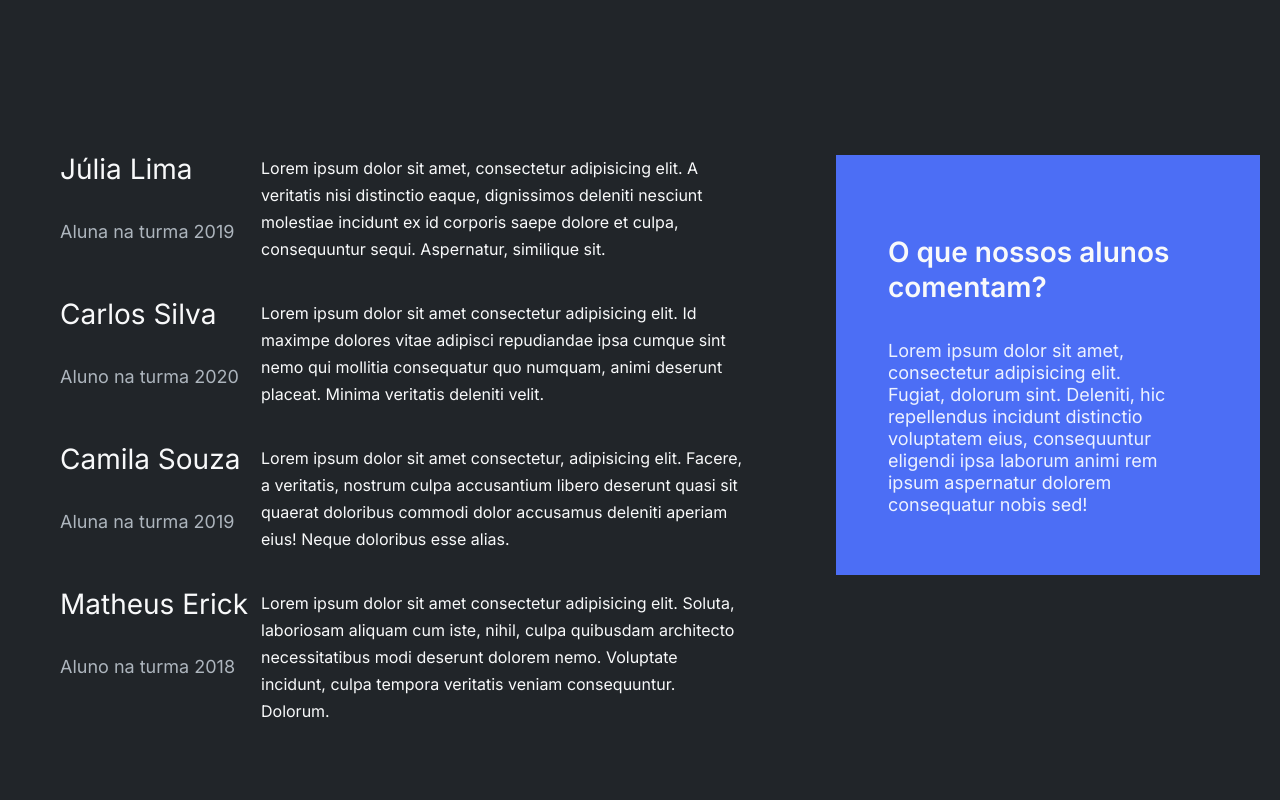
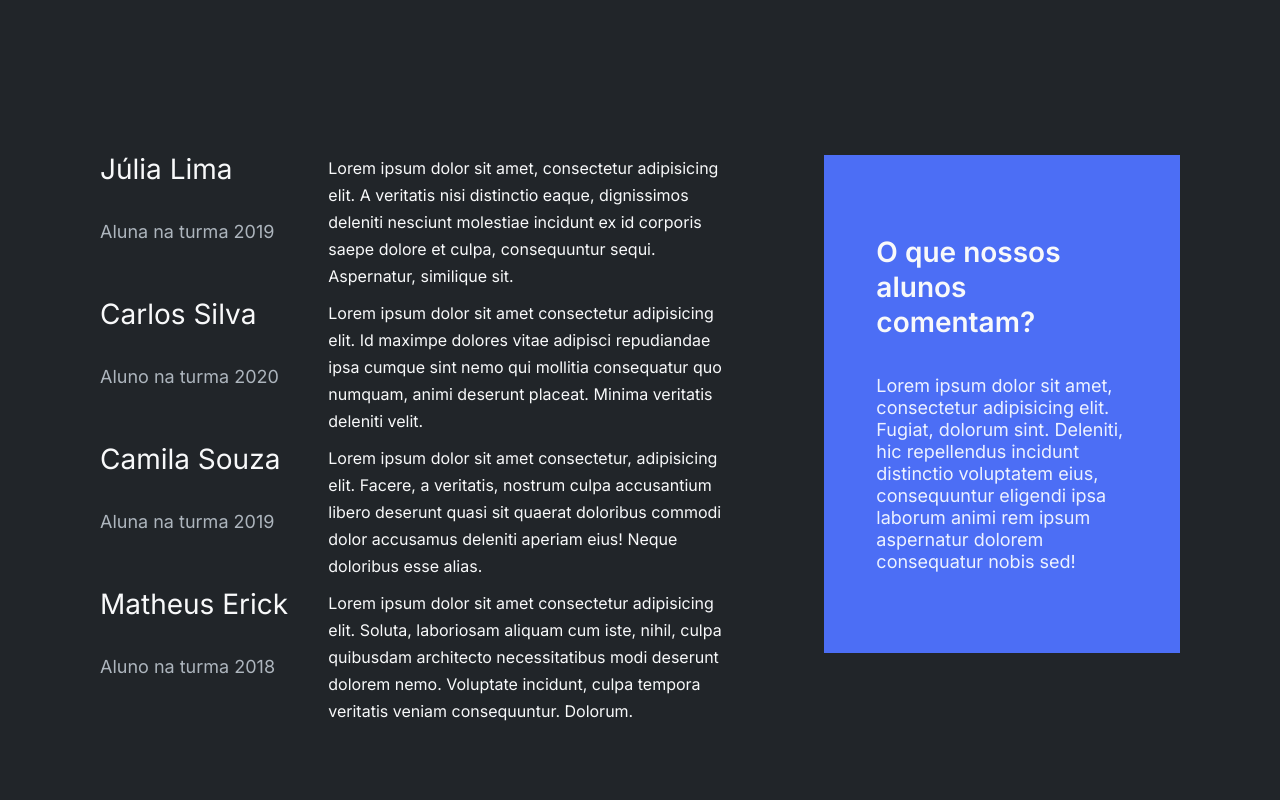
Before and after one commit to Kenzie-Academy-Brasil-Developers/m2-criando-site-institucional-generico_bervalim, a plain HTML site: page index.html in a window 1280 px wide. Shown: the part 2060-2860 px from the top of the page. Drawn offline with Linux system fonts and the light colour scheme.

Commit message:
Versão definitiva Site Institucional

```diff
--- a/src/styles/section3.css
+++ b/src/styles/section3.css
@@ -3,9 +3,9 @@
   height: 1100px;
   background-color: var(--greyColor1);
   display: flex;
-  justify-content: center;
+  justify-content: space-between;
   align-items: flex-start;
-  padding: 100px 236px;
+  padding: 100px 100px;
   gap: 169px;
 }
 
--- a/src/styles/section4.css
+++ b/src/styles/section4.css
@@ -6,22 +6,22 @@
   justify-content: space-between;
   align-items: flex-start;
   gap: 30px;
-  padding: 30px 60px;
+  padding: 30px 100px;
 }
 
 .socialProof__testimony {
-  width: 746px;
+  width: 70%;
   height: 840px;
 }
 .sociaProof__student {
-  width: 746px;
+  width: 100%;
   height: 145px;
   display: flex;
   gap: 20px;
 }
 
 .socialProof__content {
-  width: 181px;
+  width: 30%;
   height: 77px;
   display: flex;
   flex-direction: column;
@@ -29,7 +29,6 @@
 }
 
 .sociaProof__student > span > h3 {
-  width: 190px;
   height: 42px;
   font-weight: 500;
   font-size: 28px;
@@ -38,7 +37,6 @@
 }
 
 .sociaProof__student > span > p {
-  width: 181px;
   height: 27px;
   font-weight: var(--fontWeightTitle2);
   color: var(--greyColor3);
@@ -48,14 +46,14 @@
 .socialProof__description {
   color: var(--greyColor5);
   line-height: 27px;
-  width: 483px;
+  width: 60%;
   height: 135px;
   font-weight: var(--fontWeightTitle2);
 }
 
 .socialProof__comments {
-  width: 446px;
-  height: 420px;
+  width: 35%;
+
   padding: 80px 52px;
   display: flex;
   flex-direction: column;
@@ -67,14 +65,11 @@
 .socialProof__comments > h2 {
   font-size: 28px;
   font-weight: var(--fontWeightTitle1);
-  width: 320px;
   line-height: 35px;
   color: var(--greyColor5);
 }
 
 .socialProof__comments > p {
-  width: 280px;
-  height: 135px;
   font-weight: var(--fontWeightTitle2);
   line-height: 22px;
   font-size: 18px;
```
